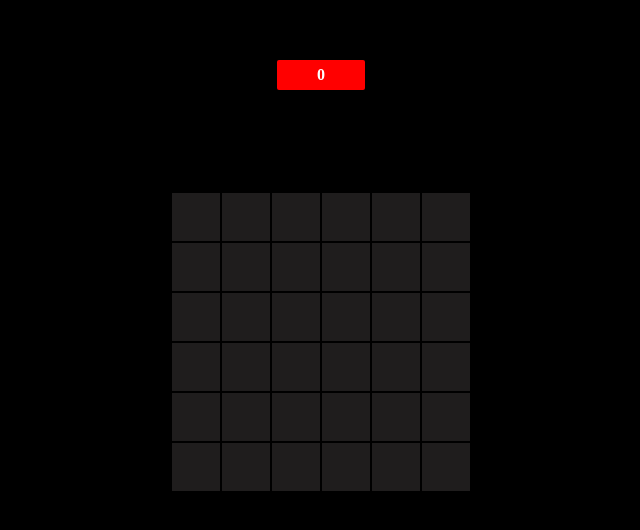
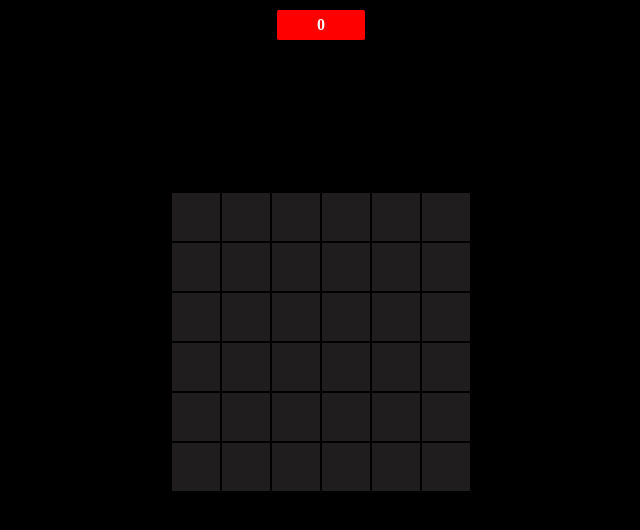
Before and after one commit to mishaRozdorozhniuk/snake-game, a plain HTML site: page index.html in a window 1280 px wide. Shown: the whole page, without its empty margins (319-959 px from the left). Drawn offline with Linux system fonts and the light colour scheme.

Commit message:
Update style.css

```diff
--- a/style.css
+++ b/style.css
@@ -10,7 +10,7 @@ body {
 
 main {
     display: grid;
-    grid-template-columns: 1fr 1fr 1fr 1fr 1fr 1fr;
+    grid-template-columns: repeat(6, 1fr);
     max-width: 300px;
     margin: auto;
     margin-top: 15%;
@@ -45,11 +45,11 @@ main {
 
 .score {
     color: rgb(255, 255, 255);
-    position: absolute;
+    position: fixed;
     background-color: red;
     padding: 6px 40px;
     border-radius: 2px;
-    margin-top: 60px;
+    top: 10px;
     font-weight: bold;
 }
 
```
